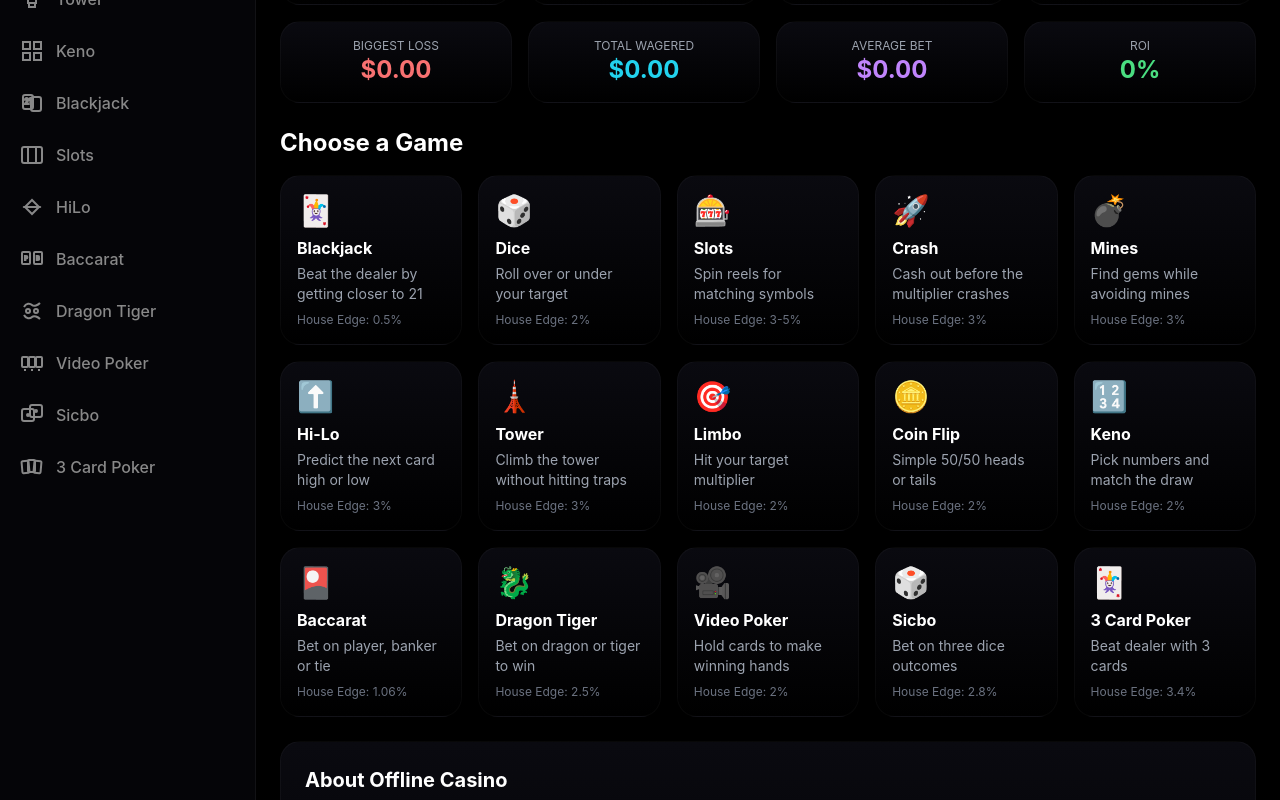
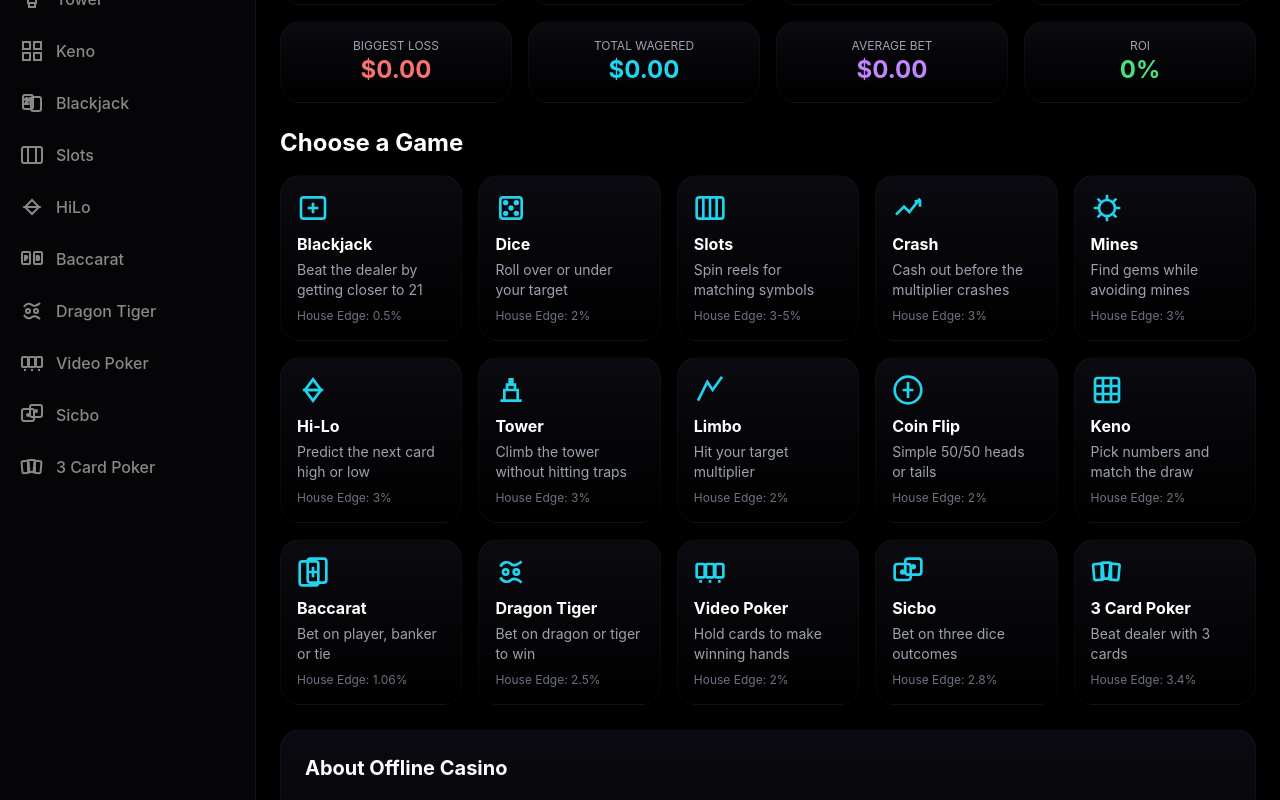
Before and after one commit to Piotrunius/Offline-Casino, a React (Vite) app: page / in a window 1280 px wide. Shown: the part 426-1226 px from the top of the page. Built offline with nearby package versions, Linux system fonts and the light colour scheme.

Commit message:
feat: Add game history display for Dice, Mines, Tower, and Three Card Poker games; enhance icon representation in Dashboard

```diff
--- a/src/components/Dashboard.jsx
+++ b/src/components/Dashboard.jsx
@@ -93,6 +93,37 @@ const Icons = {
       <path d="M12 8v8M9 12h6" />
     </svg>
   ),
+  dragontiger: (
+    <svg viewBox="0 0 24 24" fill="none" stroke="currentColor" strokeWidth="2" className="w-8 h-8">
+      <path d="M4 8c2-4 6-4 8-2s6 0 8-2"/>
+      <path d="M4 16c2 4 6 4 8 2s6 0 8 2"/>
+      <circle cx="8" cy="12" r="2"/>
+      <circle cx="16" cy="12" r="2"/>
+    </svg>
+  ),
+  videopoker: (
+    <svg viewBox="0 0 24 24" fill="none" stroke="currentColor" strokeWidth="2" className="w-8 h-8">
+      <rect x="2" y="6" width="6" height="10" rx="1"/>
+      <rect x="9" y="6" width="6" height="10" rx="1"/>
+      <rect x="16" y="6" width="6" height="10" rx="1"/>
+      <path d="M5 18v2M12 18v2M19 18v2"/>
+    </svg>
+  ),
+  sicbo: (
+    <svg viewBox="0 0 24 24" fill="none" stroke="currentColor" strokeWidth="2" className="w-8 h-8">
+      <rect x="2" y="6" width="12" height="12" rx="2"/>
+      <rect x="10" y="2" width="12" height="12" rx="2"/>
+      <circle cx="16" cy="8" r="1" fill="currentColor"/>
+      <circle cx="8" cy="12" r="1" fill="currentColor"/>
+    </svg>
+  ),
+  threecardpoker: (
+    <svg viewBox="0 0 24 24" fill="none" stroke="currentColor" strokeWidth="2" className="w-8 h-8">
+      <rect x="2" y="6" width="7" height="12" rx="1" transform="rotate(-5 5 12)"/>
+      <rect x="8" y="5" width="7" height="12" rx="1"/>
+      <rect x="14" y="6" width="7" height="12" rx="1" transform="rotate(5 18 12)"/>
+    </svg>
+  ),
   scratchcard: (
     <svg viewBox="0 0 24 24" fill="none" stroke="currentColor" strokeWidth="2" className="w-8 h-8">
       <rect x="3" y="3" width="18" height="18" rx="2" />
@@ -102,21 +133,21 @@ const Icons = {
 };
 
 const GAMES_INFO = [
-  { id: 'blackjack', name: 'Blackjack', description: 'Beat the dealer by getting closer to 21', edge: '0.5%', icon: '🃏' },
-  { id: 'dice', name: 'Dice', description: 'Roll over or under your target', edge: '2%', icon: '🎲' },
-  { id: 'slots', name: 'Slots', description: 'Spin reels for matching symbols', edge: '3-5%', icon: '🎰' },
-  { id: 'crash', name: 'Crash', description: 'Cash out before the multiplier crashes', edge: '3%', icon: '🚀' },
-  { id: 'mines', name: 'Mines', description: 'Find gems while avoiding mines', edge: '3%', icon: '💣' },
-  { id: 'hilo', name: 'Hi-Lo', description: 'Predict the next card high or low', edge: '3%', icon: '⬆️' },
-  { id: 'tower', name: 'Tower', description: 'Climb the tower without hitting traps', edge: '3%', icon: '🗼' },
-  { id: 'limbo', name: 'Limbo', description: 'Hit your target multiplier', edge: '2%', icon: '🎯' },
-  { id: 'coinflip', name: 'Coin Flip', description: 'Simple 50/50 heads or tails', edge: '2%', icon: '🪙' },
-  { id: 'keno', name: 'Keno', description: 'Pick numbers and match the draw', edge: '2%', icon: '🔢' },
-  { id: 'baccarat', name: 'Baccarat', description: 'Bet on player, banker or tie', edge: '1.06%', icon: '🎴' },
-  { id: 'dragontiger', name: 'Dragon Tiger', description: 'Bet on dragon or tiger to win', edge: '2.5%', icon: '🐉' },
-  { id: 'videopoker', name: 'Video Poker', description: 'Hold cards to make winning hands', edge: '2%', icon: '🎥' },
-  { id: 'sicbo', name: 'Sicbo', description: 'Bet on three dice outcomes', edge: '2.8%', icon: '🎲' },
-  { id: 'threecardpoker', name: '3 Card Poker', description: 'Beat dealer with 3 cards', edge: '3.4%', icon: '🃏' }
+  { id: 'blackjack', name: 'Blackjack', description: 'Beat the dealer by getting closer to 21', edge: '0.5%', icon: 'blackjack' },
+  { id: 'dice', name: 'Dice', description: 'Roll over or under your target', edge: '2%', icon: 'dice' },
+  { id: 'slots', name: 'Slots', description: 'Spin reels for matching symbols', edge: '3-5%', icon: 'slots' },
+  { id: 'crash', name: 'Crash', description: 'Cash out before the multiplier crashes', edge: '3%', icon: 'crash' },
+  { id: 'mines', name: 'Mines', description: 'Find gems while avoiding mines', edge: '3%', icon: 'mines' },
+  { id: 'hilo', name: 'Hi-Lo', description: 'Predict the next card high or low', edge: '3%', icon: 'hilo' },
+  { id: 'tower', name: 'Tower', description: 'Climb the tower without hitting traps', edge: '3%', icon: 'tower' },
+  { id: 'limbo', name: 'Limbo', description: 'Hit your target multiplier', edge: '2%', icon: 'limbo' },
+  { id: 'coinflip', name: 'Coin Flip', description: 'Simple 50/50 heads or tails', edge: '2%', icon: 'coinflip' },
+  { id: 'keno', name: 'Keno', description: 'Pick numbers and match the draw', edge: '2%', icon: 'keno' },
+  { id: 'baccarat', name: 'Baccarat', description: 'Bet on player, banker or tie', edge: '1.06%', icon: 'baccarat' },
+  { id: 'dragontiger', name: 'Dragon Tiger', description: 'Bet on dragon or tiger to win', edge: '2.5%', icon: 'dragontiger' },
+  { id: 'videopoker', name: 'Video Poker', description: 'Hold cards to make winning hands', edge: '2%', icon: 'videopoker' },
+  { id: 'sicbo', name: 'Sicbo', description: 'Bet on three dice outcomes', edge: '2.8%', icon: 'sicbo' },
+  { id: 'threecardpoker', name: '3 Card Poker', description: 'Beat dealer with 3 cards', edge: '3.4%', icon: 'threecardpoker' }
 ];
 
 export default function Dashboard({ onSelectGame }) {
@@ -230,7 +261,7 @@ export default function Dashboard({ onSelectGame }) {
               onClick={() => onSelectGame && onSelectGame(game.id)}
               className="game-card p-4 text-left hover:border-cyan-500/50 transition-all group"
             >
-              <div className="text-3xl mb-2">{game.icon}</div>
+              <div className="text-cyan-400 mb-2">{Icons[game.icon]}</div>
               <div className="font-bold text-white group-hover:text-cyan-400 transition-colors">
                 {game.name}
               </div>
--- a/src/components/GameInfoModal.jsx
+++ b/src/components/GameInfoModal.jsx
@@ -302,14 +302,6 @@ export default function GameInfoModal({ gameId, onClose }) {
           </h3>
           <p className="text-gray-300">{info.strategy}</p>
         </div>
-
-        {/* Close Button */}
-        <button
-          onClick={onClose}
-          className="w-full mt-6 py-3 rounded-xl bg-gradient-to-r from-cyan-600 to-blue-600 text-white font-bold hover:from-cyan-500 hover:to-blue-500"
-        >
-          Got it!
-        </button>
       </div>
     </div>
   );
--- a/src/games/DiceGame.jsx
+++ b/src/games/DiceGame.jsx
@@ -110,10 +110,16 @@ export default function DiceGame() {
 
           {/* Win/Lose indicator */}
           {result && (
-            <div className={`absolute -bottom-4 left-1/2 -translate-x-1/2 px-6 py-2 rounded-full font-black text-lg ${
-              result.won ? 'bg-green-500 text-black' : 'bg-red-500 text-white'
+            <div className={`absolute -bottom-16 left-1/2 -translate-x-1/2 w-full max-w-xs text-center py-3 px-6 rounded-2xl ${
+              result.won
+                ? 'bg-gradient-to-r from-green-900/60 to-emerald-900/60 border border-green-500/50'
+                : 'bg-gradient-to-r from-red-900/60 to-rose-900/60 border border-red-500/50'
             }`}>
-              {result.won ? `+$${result.winAmount.toFixed(2)}` : 'MISS'}
+              <span className={`text-lg font-black ${result.won ? 'text-green-400' : 'text-red-400'}`}>
+                {result.won
+                  ? `WIN ${result.mult.toFixed(2)}x → +$${result.winAmount.toFixed(2)}`
+                  : `MISS @ ${result.roll}`}
+              </span>
             </div>
           )}
         </div>
--- a/src/games/MinesGame.jsx
+++ b/src/games/MinesGame.jsx
@@ -217,6 +217,17 @@ export default function MinesGame() {
             </div>
           </div>
 
+          {/* History */}
+          {history.length > 0 && (
+            <div className="flex gap-2 justify-center">
+              {history.map((h, i) => (
+                <span key={i} className={`px-3 py-2 rounded-lg text-sm font-bold ${h.won ? 'bg-green-900/50 text-green-400' : 'bg-red-900/50 text-red-400'}`}>
+                  {h.won ? h.mult.toFixed(1) + 'x' : '💣'}
+                </span>
+              ))}
+            </div>
+          )}
+
           {/* Play/Cashout */}
           {playing ? (
             <button
@@ -235,17 +246,6 @@ export default function MinesGame() {
               START GAME
             </button>
           )}
-
-          {/* History */}
-          {history.length > 0 && (
-            <div className="flex gap-2 justify-center">
-              {history.map((h, i) => (
-                <span key={i} className={`px-3 py-2 rounded-lg text-sm font-bold ${h.won ? 'bg-green-900/50 text-green-400' : 'bg-red-900/50 text-red-400'}`}>
-                  {h.won ? h.mult.toFixed(1) + 'x' : '💣'}
-                </span>
-              ))}
-            </div>
-          )}
         </div>
       </div>
     </div>
--- a/src/games/ThreeCardPokerGame.jsx
+++ b/src/games/ThreeCardPokerGame.jsx
@@ -335,6 +335,19 @@ export default function ThreeCardPokerGame() {
             ))}
           </div>
 
+          {/* History */}
+          {history.length > 0 && (
+            <div className="flex gap-2 justify-center">
+              {history.map((h, i) => (
+                <span key={i} className={`px-3 py-1.5 rounded-lg text-xs font-bold ${
+                  h.won ? 'bg-green-900/50 text-green-400' : 'bg-red-900/50 text-red-400'
+                }`}>
+                  {h.outcome}
+                </span>
+              ))}
+            </div>
+          )}
+
           {/* Actions */}
           {gamePhase === 'betting' ? (
             <button
@@ -368,19 +381,6 @@ export default function ThreeCardPokerGame() {
               NEW GAME
             </button>
           )}
-
-          {/* History */}
-          {history.length > 0 && (
-            <div className="flex gap-2 justify-center mt-3">
-              {history.map((h, i) => (
-                <span key={i} className={`px-3 py-1.5 rounded-lg text-xs font-bold ${
-                  h.won ? 'bg-green-900/50 text-green-400' : 'bg-red-900/50 text-red-400'
-                }`}>
-                  {h.outcome}
-                </span>
-              ))}
-            </div>
-          )}
         </div>
       </div>
     </div>
--- a/src/games/TowerGame.jsx
+++ b/src/games/TowerGame.jsx
@@ -253,6 +253,19 @@ export default function TowerGame() {
             </div>
           </div>
 
+          {/* History */}
+          {history.length > 0 && (
+            <div className="flex gap-2 justify-center">
+              {history.map((h, i) => (
+                <span key={i} className={`px-3 py-1 rounded-lg text-xs font-bold ${
+                  h.won ? 'bg-green-900/50 text-green-400' : 'bg-red-900/50 text-red-400'
+                }`}>
+                  {h.won ? `${h.mult.toFixed(1)}x` : `L${h.rows}`}
+                </span>
+              ))}
+            </div>
+          )}
+
           {/* Buttons */}
           <div className="mt-auto space-y-3">
             {playing && currentRow > 0 ? (
@@ -276,19 +289,6 @@ export default function TowerGame() {
               </div>
             )}
           </div>
-
-          {/* History */}
-          {history.length > 0 && (
-            <div className="flex gap-2 justify-center">
-              {history.map((h, i) => (
-                <span key={i} className={`px-3 py-1 rounded-lg text-xs font-bold ${
-                  h.won ? 'bg-green-900/50 text-green-400' : 'bg-red-900/50 text-red-400'
-                }`}>
-                  {h.won ? `${h.mult.toFixed(1)}x` : `L${h.rows}`}
-                </span>
-              ))}
-            </div>
-          )}
         </div>
       </div>
     </div>
```
